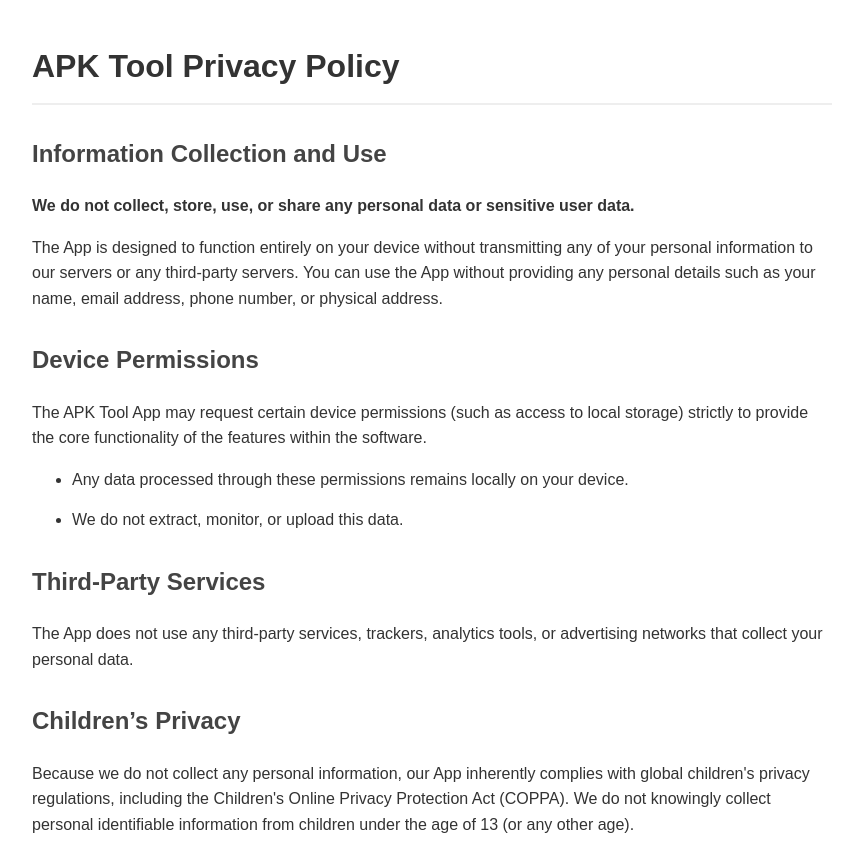
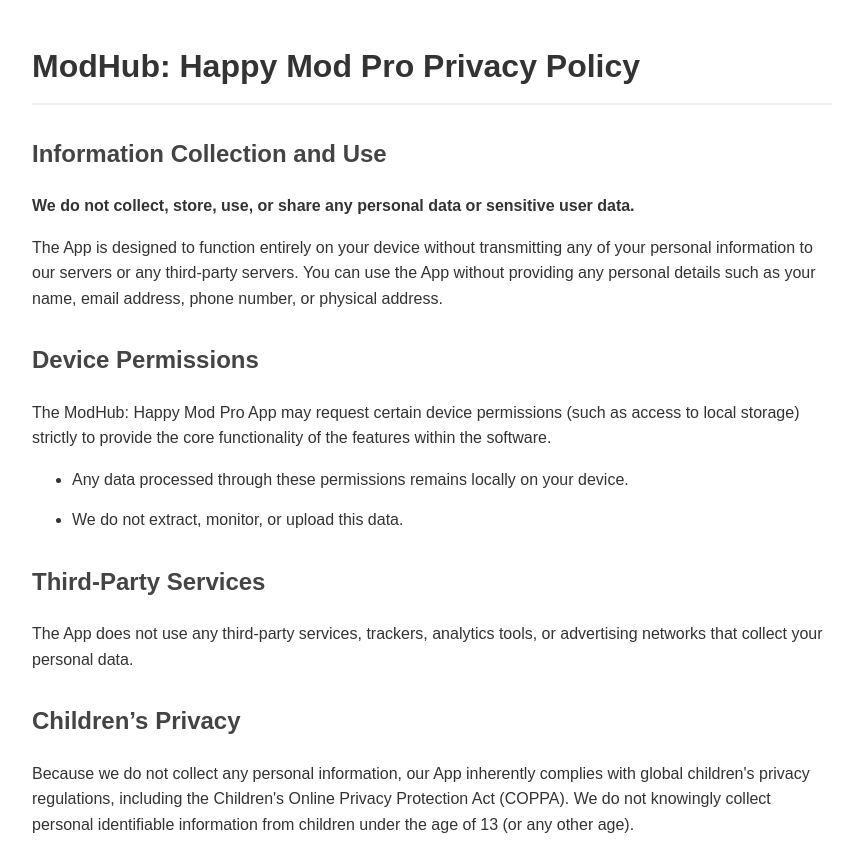
Before and after one commit to mute-x-satcher/happy-mod-uroll-privacy-policy, a plain HTML site: page index.html in a window 1280 px wide. Shown: the top 841 px of the page, without its empty margins (208-1062 px from the left). Drawn offline with Linux system fonts and the light colour scheme.

Commit message:
Update index.html -- ModHub: Happy Mod Pro

```diff
--- a/index.html
+++ b/index.html
@@ -3,7 +3,7 @@
 <head>
     <meta charset="UTF-8">
     <meta name="viewport" content="width=device-width, initial-scale=1.0">
-    <title>APK Tool Privacy Policy</title>
+    <title>ModHub: Happy Mod Pro Privacy Policy</title>
     <style>
         body {
             font-family: Arial, sans-serif;
@@ -28,14 +28,14 @@
 </head>
 <body>
 
-    <h1>APK Tool Privacy Policy</h1>
+    <h1>ModHub: Happy Mod Pro Privacy Policy</h1>
 
     <h2>Information Collection and Use</h2>
     <p><strong>We do not collect, store, use, or share any personal data or sensitive user data.</strong></p>
     <p>The App is designed to function entirely on your device without transmitting any of your personal information to our servers or any third-party servers. You can use the App without providing any personal details such as your name, email address, phone number, or physical address.</p>
 
     <h2>Device Permissions</h2>
-    <p>The APK Tool App may request certain device permissions (such as access to local storage) strictly to provide the core functionality of the features within the software.</p>
+    <p>The ModHub: Happy Mod Pro App may request certain device permissions (such as access to local storage) strictly to provide the core functionality of the features within the software.</p>
     <ul>
         <li>Any data processed through these permissions remains locally on your device.</li>
         <li>We do not extract, monitor, or upload this data.</li>
```
